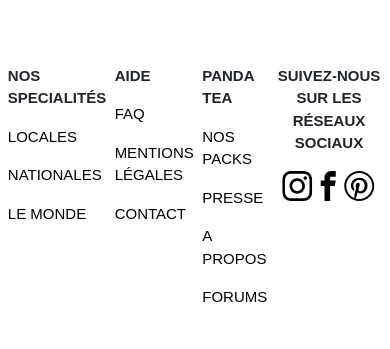
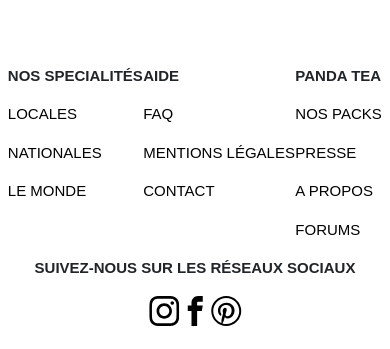
Before and after one commit to TeamAnguleurs/Boulangerie, an Angular app: page / in a window 390 px wide. Shown: the part 1381-1730 px from the top of the page. Built offline with nearby package versions, Linux system fonts and the light colour scheme.

Commit message:
Footer responsive
Ajout du responsive sur le footer

```diff
--- a/src/app/app.component.css
+++ b/src/app/app.component.css
@@ -72,3 +72,15 @@
     color: black;
     text-decoration: none;
 }
+
+@media (max-width: 1200px) {
+
+    .footer-grid {
+        grid-template-columns: 3;
+    }
+
+    .reseaux {
+        grid-column: 1 / 4;
+        grid-row: 2;
+    }
+}
```
